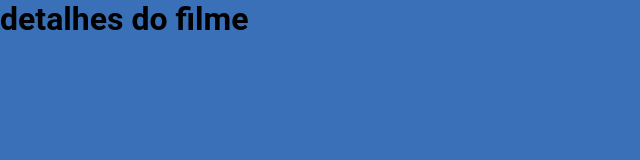
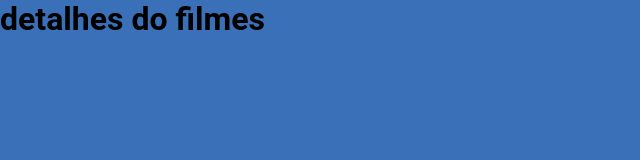
Before and after one commit to Gustavo-b017/Filmes-API, a React (Vite) app: page /details/1 in a window 1280 px wide. Shown: the top 160 px of the page, without its empty margins (0-640 px from the left). Built offline with nearby package versions, Linux system fonts and the light colour scheme.

Commit message:
comencndo o projeto, com a pagina home, com rotas, e com o inicio da pagina de detalhes

```diff
--- a/src/Paginas/detalhes/Detalhes.jsx
+++ b/src/Paginas/detalhes/Detalhes.jsx
@@ -5,7 +5,7 @@ function Detalhes() {
     const { id } = useParams();
     console.log(id)
     return (
-        <h1>detalhes do filme</h1>
+        <h1>detalhes do filmes</h1>
      );
 }
 
```
